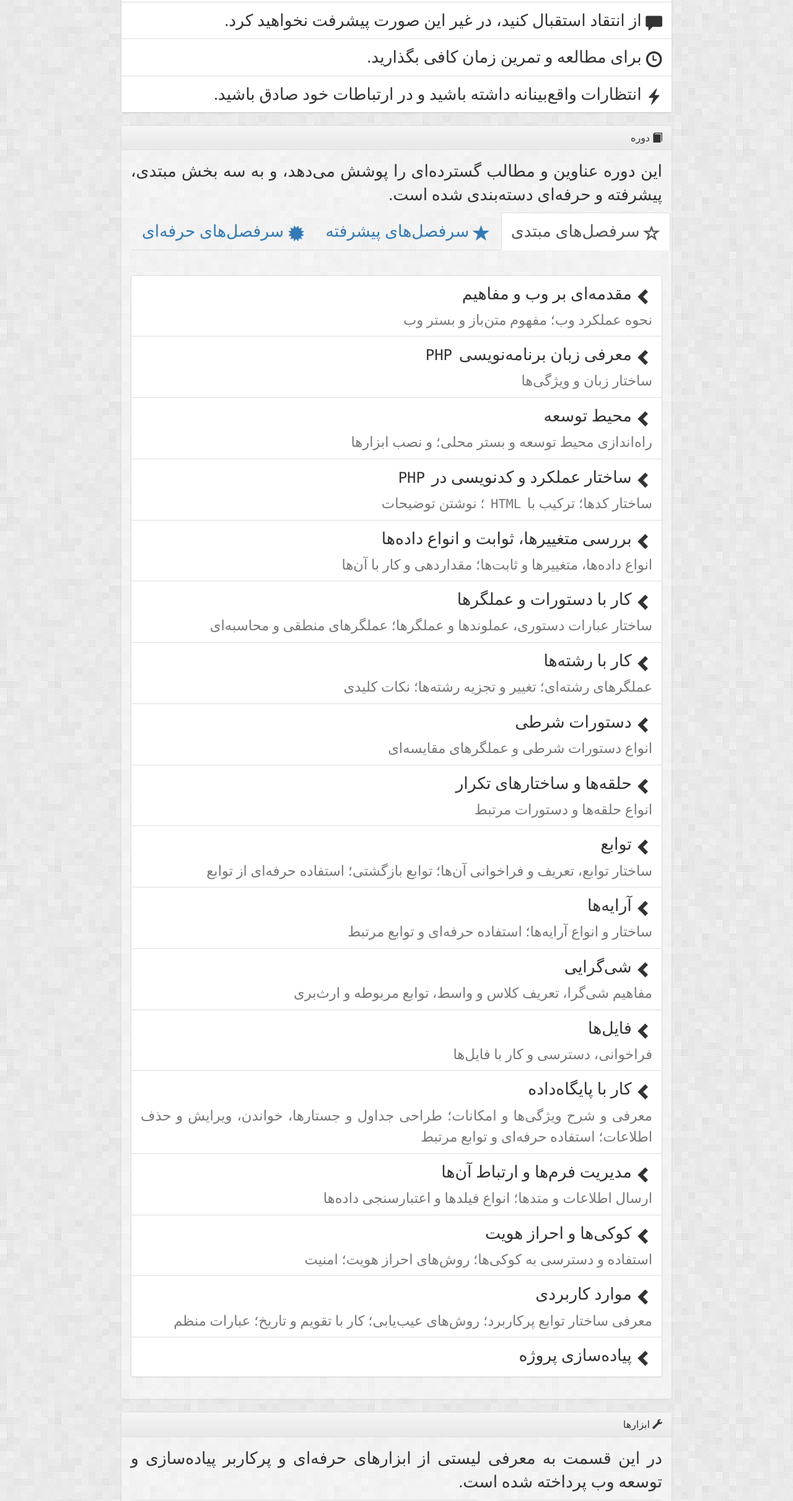
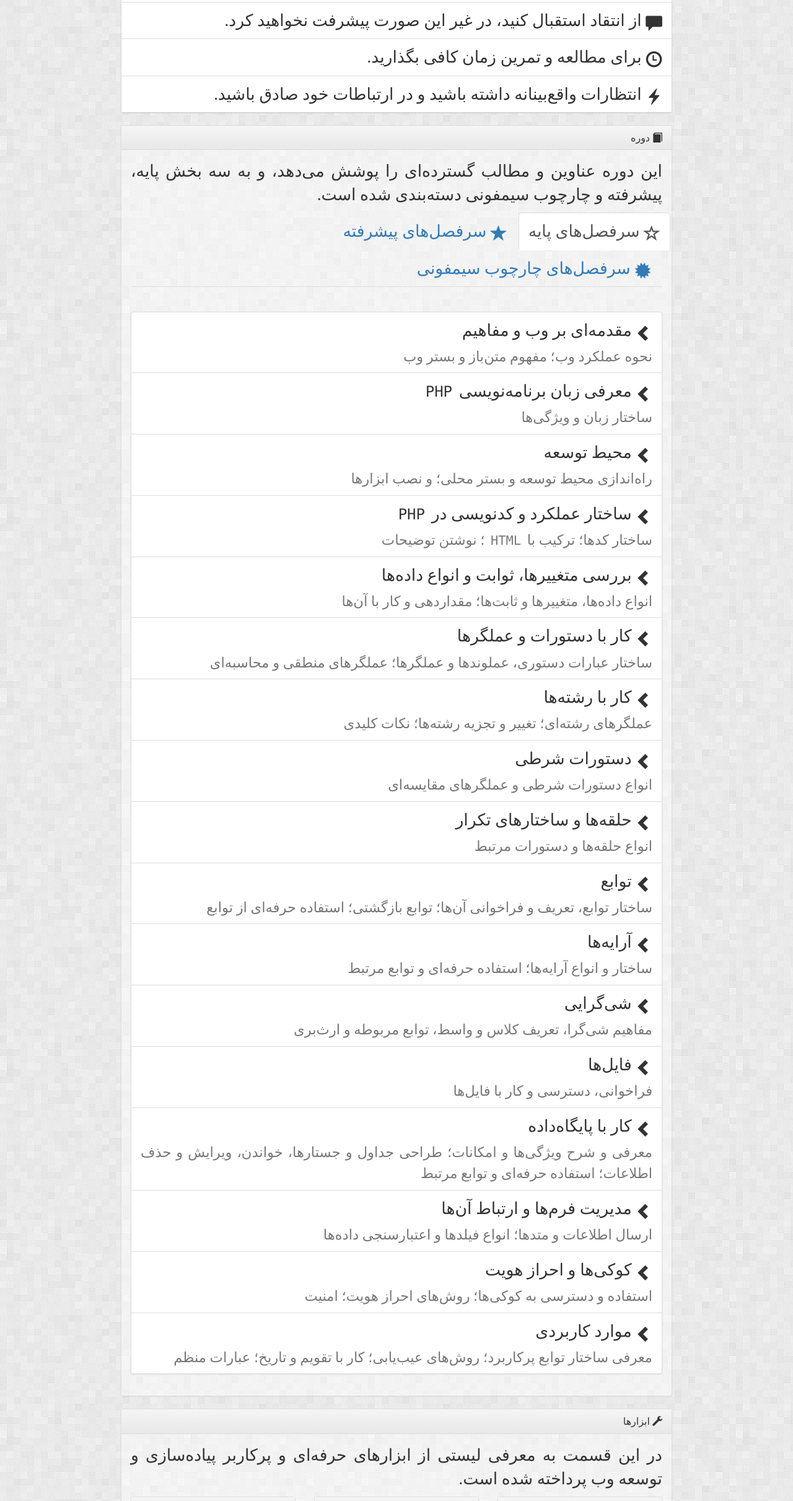
Before and after one commit to slashsBin/mentor-elePHPant, a plain HTML site: page index.html in a window 1280 px wide. Shown: the part 1541-3963 px from the top of the page at 62% size. Drawn offline with nearby package versions, Linux system fonts and the light colour scheme; a web font is replaced by a local one.

Commit message:
Improve Sections

```diff
--- a/index.html
+++ b/index.html
@@ -127,18 +127,18 @@
                         </div>
                         <div class="panel-body">
                             <p class="persian">این دوره عناوین و مطالب گسترده‌ای را پوشش
-                                می‌دهد، و به سه بخش مبتدی، پیشرفته و حرفه‌ای دسته‌بندی شده است.</p>
+                                می‌دهد، و به سه بخش پایه، پیشرفته و چارچوب سیمفونی دسته‌بندی شده است.</p>
 
                             <ul class="nav nav-tabs">
                                 <li class="active navbar-right"><a href="#starter"
                                                                    data-toggle="tab" class="persian"><span
-                                            class="glyphicon glyphicon-star-empty"></span> سرفصل‌های مبتدی</a></li>
+                                            class="glyphicon glyphicon-star-empty"></span> سرفصل‌های پایه</a></li>
                                 <li class="navbar-right"><a href="#pro" data-toggle="tab"
                                                             class="persian"><span class="glyphicon glyphicon-star"></span>
                                         سرفصل‌های پیشرفته</a></li>
                                 <li class="navbar-right"><a href="#sf" data-toggle="tab"
                                                             class="persian"><span class="glyphicon glyphicon-certificate"></span>
-                                        سرفصل‌های حرفه‌ای</a></li>
+                                        سرفصل‌های چارچوب سیمفونی</a></li>
                             </ul>
                             <div class="tab-content">
                                 <div class="tab-pane fade in active" id="starter">
@@ -294,14 +294,6 @@
                                             <p class="list-group-item-text text-muted persian">
                                                 <small>معرفی ساختار توابع پرکاربرد؛ روش‌های عیب‌یابی؛
                                                     کار با تقویم و تاریخ؛ عبارات منظم</small>
-                                            </p></li>
-                                        <li class="list-group-item"><p
-                                                class="list-group-item-heading persian">
-                                                <span class="glyphicon glyphicon-chevron-left"></span>
-                                                پیاده‌سازی پروژه
-                                            </p>
-                                            <p class="list-group-item-text text-muted persian">
-                                                <small></small>
                                             </p></li>
                                     </ul>
                                 </div>
```
